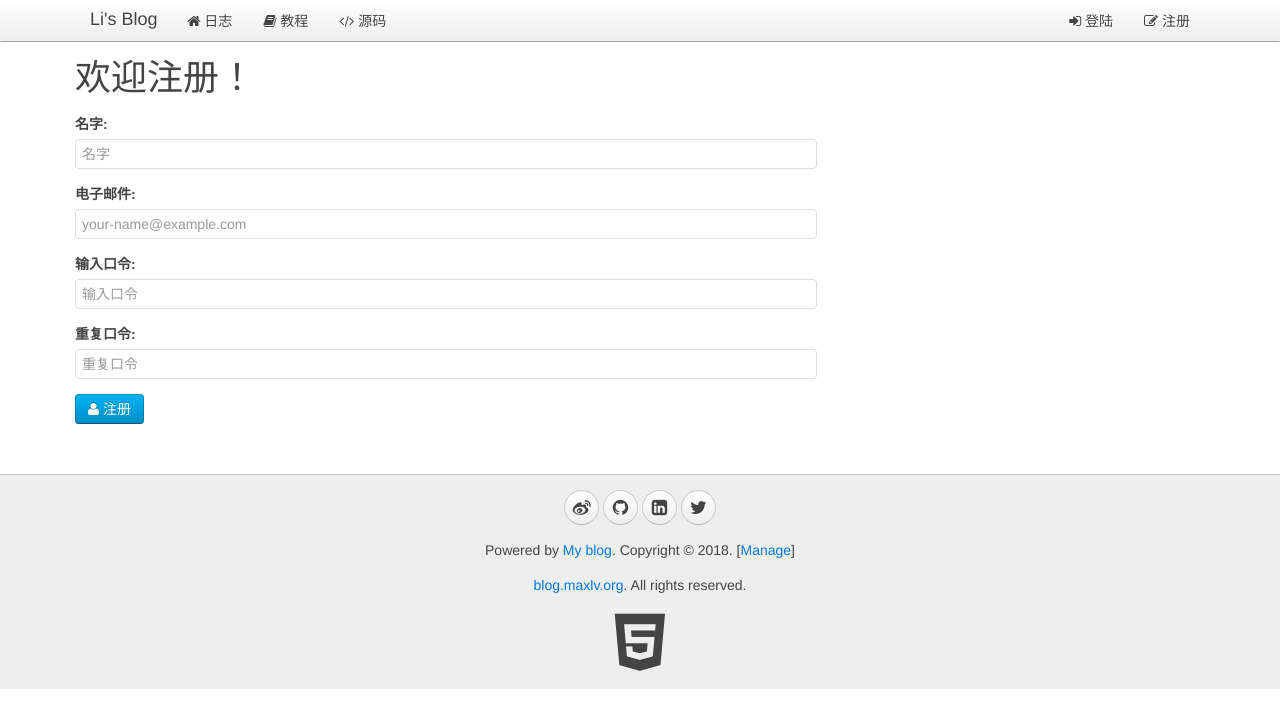
After one commit to maxlv7/webapp, a Python web app: template www/templates/register.html in a window 1280 px wide. The commit adds this page. Shown: the top 728 px of the page. Run offline with Jinja, Linux system fonts and the light colour scheme; the template is opened without the code that fills it, so the values that code supplies are empty.

Commit message:
add register and signin adn fix some

```diff
--- a/www/templates/__base__.html
+++ b/www/templates/__base__.html
@@ -20,7 +20,7 @@
 <head>
     <meta charset="utf-8" />
     {% block meta %}<!-- block meta  -->{% endblock %}
-    <title>{% block title %} ? {% endblock %} - Awesome Python Webapp</title>
+    <title>{% block title %} ? {% endblock %} - My blog</title>
     <link rel="stylesheet" href="/static/css/uikit.min.css">
     <link rel="stylesheet" href="/static/css/uikit.gradient.min.css">
     <link rel="stylesheet" href="/static/css/awesome.css" />
@@ -35,7 +35,7 @@
 <body>
     <nav class="uk-navbar uk-navbar-attached uk-margin-bottom">
         <div class="uk-container uk-container-center">
-            <a href="/" class="uk-navbar-brand">Awesome</a>
+            <a href="/" class="uk-navbar-brand">Li's Blog</a>
             <ul class="uk-navbar-nav">
                 <li data-url="blogs"><a href="/"><i class="uk-icon-home"></i> 日志</a></li>
                 <li><a target="_blank" href="http://www.liaoxuefeng.com/wiki/0014316089557264a6b348958f449949df42a6d3a2e542c000"><i class="uk-icon-book"></i> 教程</a></li>
@@ -80,7 +80,7 @@
                     <a target="_blank" href="https://twitter.com/maxlv7" class="uk-icon-button uk-icon-twitter"></a>
                 </p>
                 <p>Powered by <a href="http://blog.maxlv.org">My blog</a>. Copyright &copy; 2018. [<a href="/manage/" target="_blank">Manage</a>]</p>
-                <p><a href="http://www.blog.maxlv.org/" target="_blank">www.blog.maxlv.org</a>. All rights reserved.</p>
+                <p><a href="http://www.blog.maxlv.org/" target="_blank">blog.maxlv.org</a>. All rights reserved.</p>
                 <a target="_blank" href="http://www.w3.org/TR/html5/"><i class="uk-icon-html5" style="font-size:64px; color: #444;"></i></a>
             </div>
 
--- /dev/null
+++ b/www/templates/register.html
@@ -0,0 +1,93 @@
+{% extends '__base__.html' %}
+
+{% block title %}注册{% endblock %}
+
+{% block beforehead %}
+
+<script>
+function validateEmail(email) {
+    var re = /^[a-z0-9\.\-\_]+\@[a-z0-9\-\_]+(\.[a-z0-9\-\_]+){1,4}$/;
+    return re.test(email.toLowerCase());
+}
+$(function () {
+    var vm = new Vue({
+        el: '#vm',
+        data: {
+            name: '',
+            email: '',
+            password1: '',
+            password2: ''
+        },
+        methods: {
+            submit: function (event) {
+                event.preventDefault();
+                var $form = $('#vm');
+                if (! this.name.trim()) {
+                    return $form.showFormError('请输入名字');
+                }
+                if (! validateEmail(this.email.trim().toLowerCase())) {
+                    return $form.showFormError('请输入正确的Email地址');
+                }
+                if (this.password1.length < 6) {
+                    return $form.showFormError('口令长度至少为6个字符');
+                }
+                if (this.password1 !== this.password2) {
+                    return $form.showFormError('两次输入的口令不一致');
+                }
+                var email = this.email.trim().toLowerCase();
+                $form.postJSON('/api/users', {
+                    name: this.name.trim(),
+                    email: email,
+                    passwd: CryptoJS.SHA1(email + ':' + this.password1).toString()
+                }, function (err, r) {
+                    if (err) {
+                        return $form.showFormError(err);
+                    }
+                    return location.assign('/');
+                });
+            }
+        }
+    });
+    $('#vm').show();
+});
+</script>
+
+{% endblock %}
+
+{% block content %}
+
+    <div class="uk-width-2-3">
+        <h1>欢迎注册！</h1>
+        <form id="vm" v-on="submit: submit" class="uk-form uk-form-stacked">
+            <div class="uk-alert uk-alert-danger uk-hidden"></div>
+            <div class="uk-form-row">
+                <label class="uk-form-label">名字:</label>
+                <div class="uk-form-controls">
+                    <input v-model="name" type="text" maxlength="50" placeholder="名字" class="uk-width-1-1">
+                </div>
+            </div>
+            <div class="uk-form-row">
+                <label class="uk-form-label">电子邮件:</label>
+                <div class="uk-form-controls">
+                    <input v-model="email" type="text" maxlength="50" placeholder="your-name@example.com" class="uk-width-1-1">
+                </div>
+            </div>
+            <div class="uk-form-row">
+                <label class="uk-form-label">输入口令:</label>
+                <div class="uk-form-controls">
+                    <input v-model="password1" type="password" maxlength="50" placeholder="输入口令" class="uk-width-1-1">
+                </div>
+            </div>
+            <div class="uk-form-row">
+                <label class="uk-form-label">重复口令:</label>
+                <div class="uk-form-controls">
+                    <input v-model="password2" type="password" maxlength="50" placeholder="重复口令" class="uk-width-1-1">
+                </div>
+            </div>
+            <div class="uk-form-row">
+                <button type="submit" class="uk-button uk-button-primary"><i class="uk-icon-user"></i> 注册</button>
+            </div>
+        </form>
+    </div>
+
+{% endblock %}
```
Also changed, not shown: www/templates/signin.html (added, +67 -0 lines).
